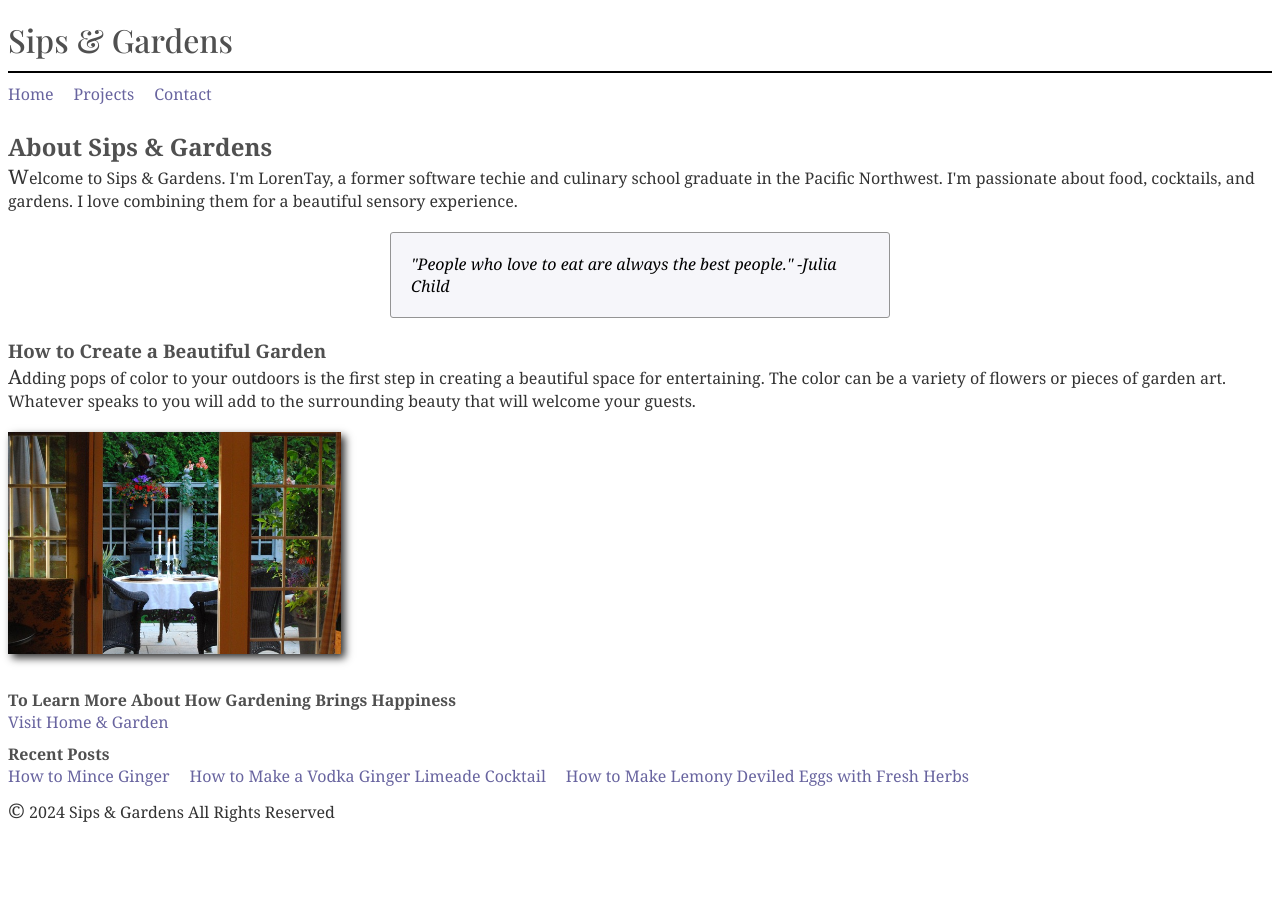
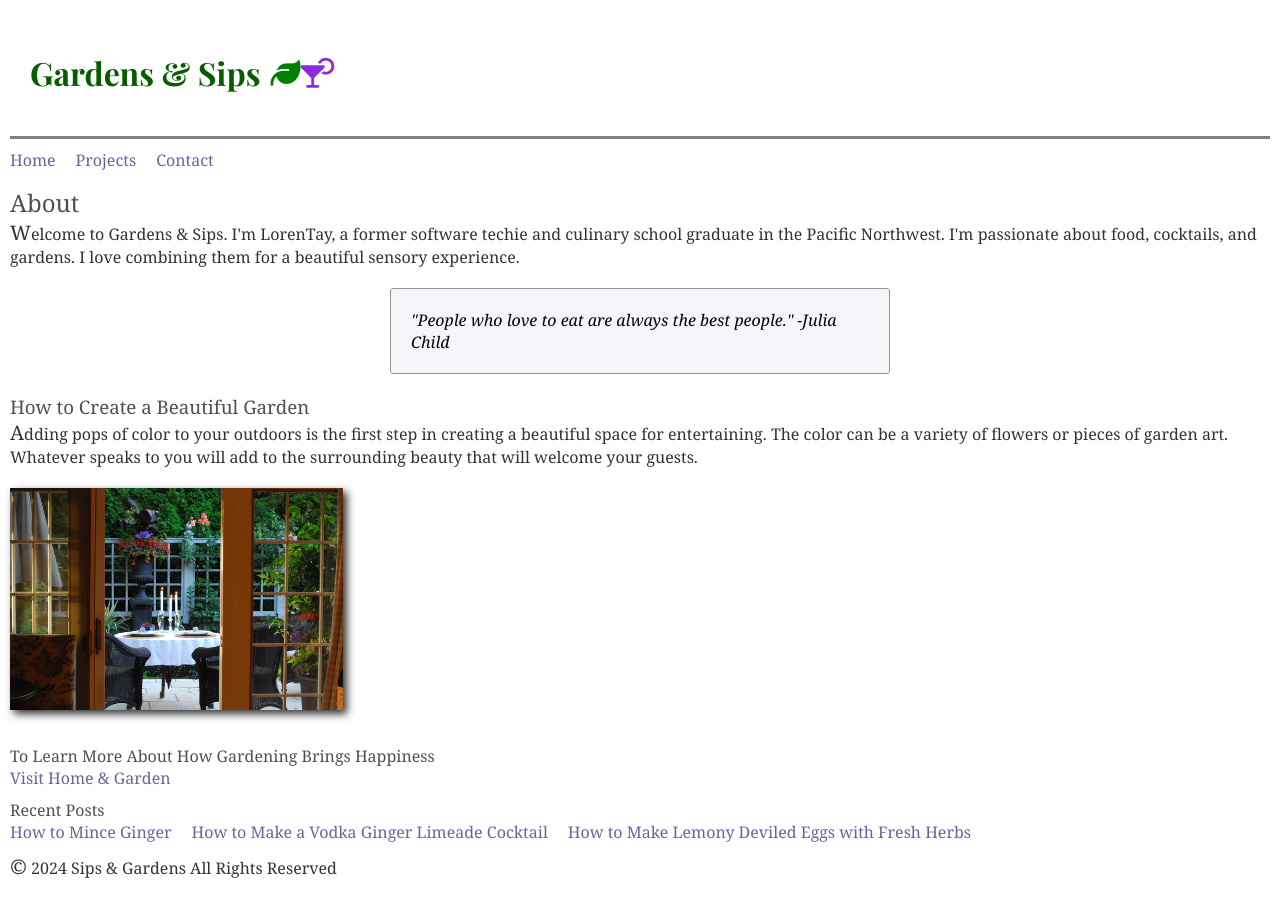
Before and after one commit to lorentay/portfolio, a plain HTML site: page index.html in a window 1280 px wide. Before the commit the page ends 844 px from the top, so only its background shows below. Drawn offline with nearby package versions, Linux system fonts and the light colour scheme.

Commit message:
added google/web-based font and two font awesome icons

```diff
--- a/index.html
+++ b/index.html
@@ -4,20 +4,26 @@
 <head>
     <meta charset="utf-8">
     <meta name="viewport" content="width=device-width, initial-scale=1.0">
-    <title>Sips & Gardens</title>
-    <link rel="icon" href="path/to/your/favicon.ico" type="image/x-icon">
+    <title>Gardens & Sips</title>
+    <script src="https://kit.fontawesome.com/d7e71d949e.js" crossorigin="anonymous"></script>
     <link rel="stylesheet" type="text/css" href="styles/styles.css">
     <link rel="preconnect" href="https://fonts.googleapis.com">
-<link rel="preconnect" href="https://fonts.gstatic.com" crossorigin>
-<link href="https://fonts.googleapis.com/css2?family=Playfair+Display:wght@500&display=swap" rel="stylesheet">
+    <link rel="preconnect" href="https://fonts.gstatic.com" crossorigin>
+    <link href="https://fonts.googleapis.com/css2?family=Playfair+Display:wght@700&display=swap" rel="stylesheet">
 
 </head>
 
 
 <Body>
     <element class="playfair-display-title"></element>
-    <header>
-        <h1>Sips & Gardens</h1>
+
+
+    <div class="header-with-icons">
+        <h1>Gardens & Sips</h1>
+        <i class="fa-solid fa-leaf"></i>
+        <i class="fa-solid fa-martini-glass-citrus"></i>
+    </div>
+    <hr>
 
     <nav class="menu">
         <ul>
@@ -26,13 +32,16 @@
           <li><a href="mailto:grocer-advert0m@icloud.com">Contact</a></li>
         </ul>
       </nav>
-    </header>
+
+
+
+
 
 <main>
 
     <section>
-      <h2>About Sips & Gardens</h2>
-        <p>Welcome to Sips & Gardens. I'm LorenTay, a former software techie and culinary school graduate in the Pacific Northwest. I'm passionate about food, cocktails, and gardens. I love combining them for a beautiful sensory experience.</p>
+      <h2>About</h2>
+        <p>Welcome to Gardens & Sips. I'm LorenTay, a former software techie and culinary school graduate in the Pacific Northwest. I'm passionate about food, cocktails, and gardens. I love combining them for a beautiful sensory experience.</p>
         <blockquote class="quote-container">"People who love to eat are always the best people." -Julia Child</blockquote>
 
     </section>
--- a/styles/styles.css
+++ b/styles/styles.css
@@ -2,20 +2,60 @@
     box-sizing: border-box;
    }
 
+   p {
+    font-family: 'Georgia', serif;
+   }
 
-   h1 {
-     border-bottom: 2px solid;
-     border-color: black;
-     padding-bottom: 10px;
-     margin-bottom: 10px;
-     font-family: "Playfair Display", serif;
-     font-optical-sizing: auto;
-     font-weight: 500;
-     font-style: normal;
+body {
+    margin: 10px;
+    padding: 0px;
+}
+
+.header-with-icons {
+    display: flex;
+    align-items: center;
+    padding: 20px;
+
+ }
+
+ h1 {
+    color:#055d00;
+    margin-right: 10px;
+    display: inline-block;
+    text-align: left;
+    font-family: "Playfair Display", serif;
+    font-optical-sizing: auto;
+    font-weight: 700;
+    font-style: normal;
+
+    /*border-bottom: 2px solid;*/
+    /*border-color: black;*/
+    /*padding-bottom: 10px; */
+   }
+.header-with-icons i {
+    vertical-align: middle;
+ }
+
+ hr {
+    border: 0px;
+    height: 3px;
+    background-color: gray;
+    margin: 0;
+}
+
+.fa-leaf {
+    color: green;
+    font-size: 30px
+    }
+.fa-martini-glass-citrus {
+     color: blueviolet;
+     font-size: 30px
     }
 
-    h1, h2, h3, h4 {
+
+    h2, h3, h4 {
         color: #505050;
+        font-weight: 500;
         margin-top: 10px;
         margin-bottom: 0px;
     }
```
Also changed, not shown: projects.html (+10 -4 lines).
